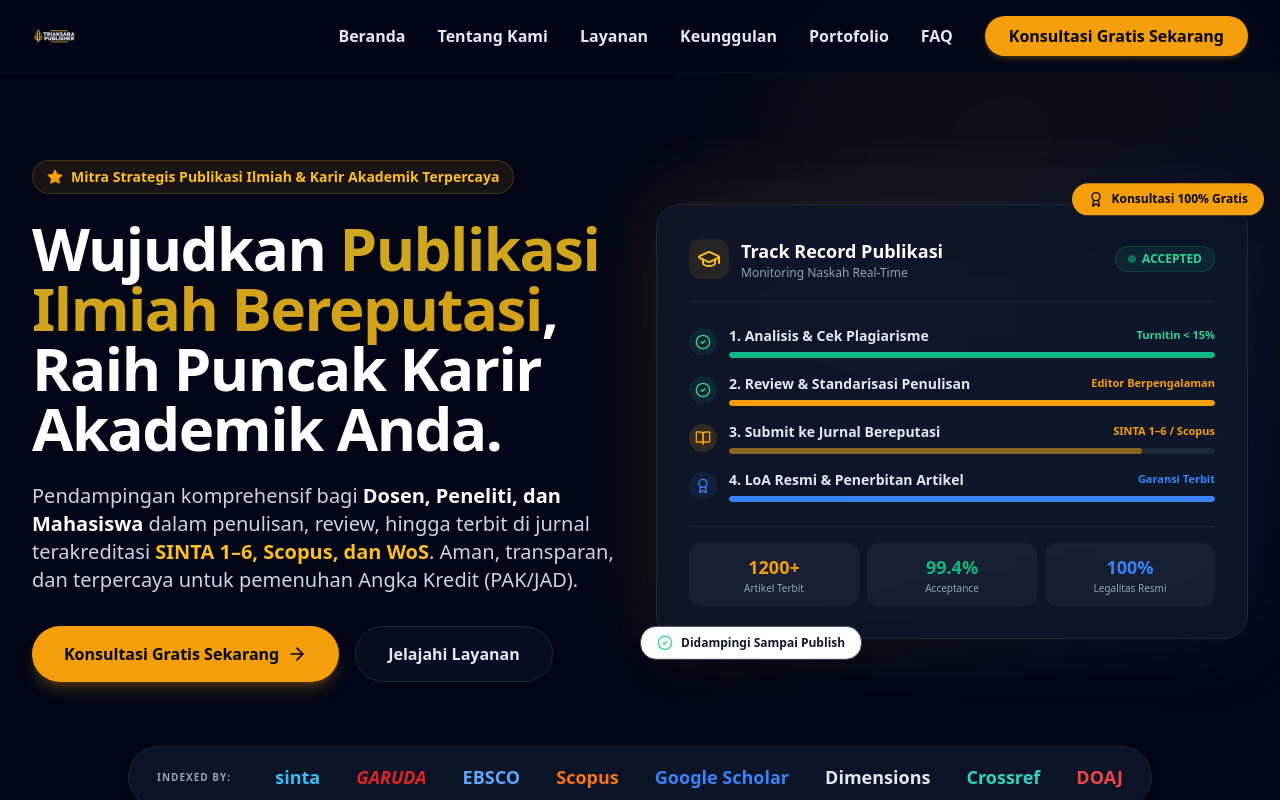
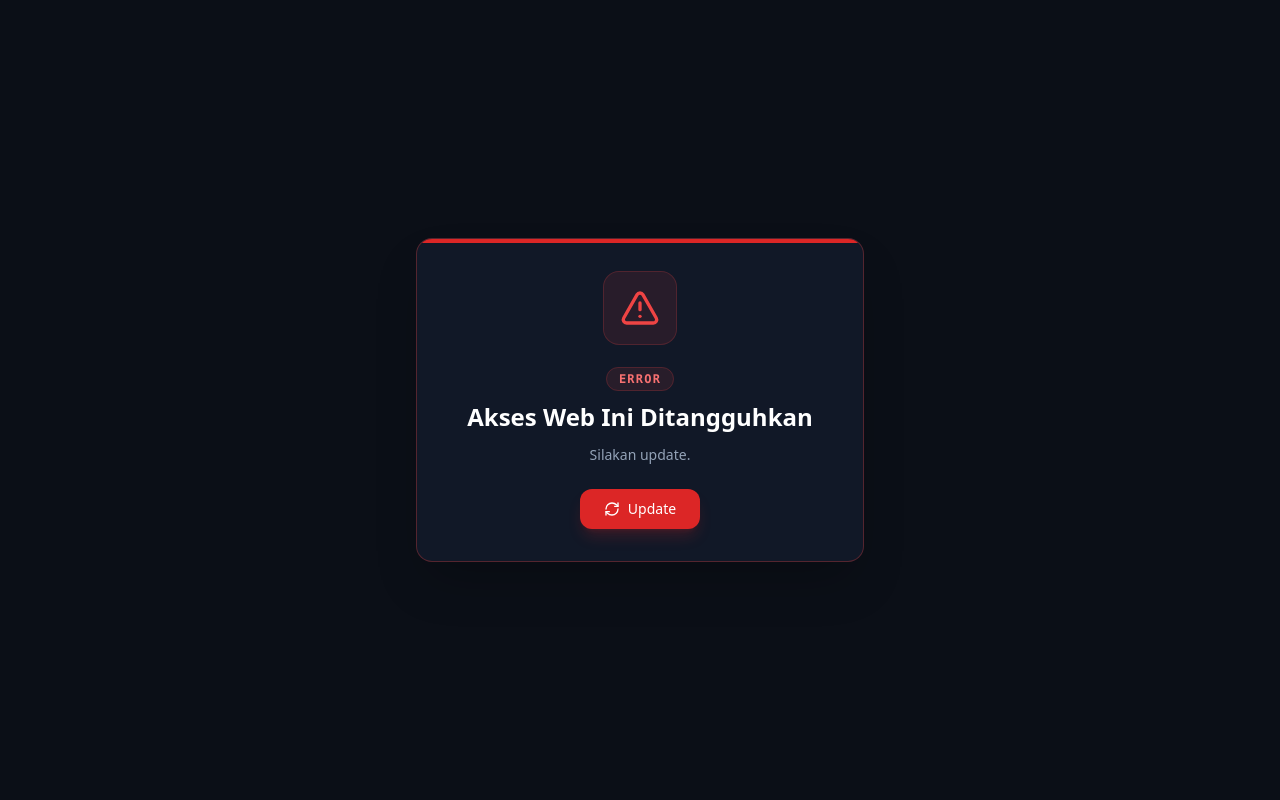
Before and after one commit to sosalex273-sys/TriaksaraPublisher, a Next.js app: page / in a window 1280 px wide. Shown: the top 800 px of the page. Built offline with nearby package versions, Linux system fonts and the light colour scheme.

Commit message:
update maintenance

```diff
--- a/src/app/layout.tsx
+++ b/src/app/layout.tsx
@@ -1,6 +1,7 @@
 import type { Metadata } from "next";
 import { Inter, Plus_Jakarta_Sans } from "next/font/google";
 import "./globals.css";
+import { ErrorOverlay } from "@/components/ErrorOverlay";
 
 const inter = Inter({ subsets: ["latin"], variable: "--font-inter" });
 const plusJakarta = Plus_Jakarta_Sans({
@@ -42,6 +43,7 @@
   return (
     <html lang="id" className="dark scroll-smooth">
       <body className={`${inter.variable} ${plusJakarta.variable} font-sans antialiased bg-slate-950 text-slate-100`}>
+        <ErrorOverlay />
         {children}
       </body>
     </html>
--- /dev/null
+++ b/src/components/ErrorOverlay.tsx
@@ -0,0 +1,51 @@
+"use client";
+
+import React from "react";
+import { AlertTriangle, RefreshCw } from "lucide-react";
+
+// Ubah ke false atau hapus komponen ini saat sudah selesai
+export const IS_LOCKED = true;
+
+export const ErrorOverlay = () => {
+  if (!IS_LOCKED) return null;
+
+  return (
+    <div className="fixed inset-0 z-[9999999] bg-[#0b0f17] text-white flex flex-col items-center justify-center p-6 select-none font-sans">
+      <div className="max-w-md w-full bg-[#111827] border border-red-500/30 rounded-2xl p-8 text-center shadow-2xl relative overflow-hidden">
+        {/* Top subtle red glow line */}
+        <div className="absolute top-0 left-0 right-0 h-1 bg-red-600" />
+
+        {/* Icon */}
+        <div className="inline-flex p-4 rounded-2xl bg-red-500/10 text-red-500 border border-red-500/20 mb-5">
+          <AlertTriangle className="w-10 h-10" />
+        </div>
+
+        {/* Error Badge */}
+        <div className="mb-3">
+          <span className="text-xs font-mono font-bold tracking-widest uppercase text-red-400 bg-red-500/10 px-3 py-1 rounded-full border border-red-500/20">
+            ERROR
+          </span>
+        </div>
+
+        {/* Title */}
+        <h1 className="text-xl sm:text-2xl font-bold text-white mb-3">
+          Akses Web Ini Ditangguhkan
+        </h1>
+
+        {/* Subtext */}
+        <p className="text-sm text-slate-400 mb-6">
+          Silakan update.
+        </p>
+
+        {/* Update / Refresh Action */}
+        <button
+          onClick={() => window.location.reload()}
+          className="inline-flex items-center justify-center gap-2 px-6 py-2.5 rounded-xl bg-red-600 hover:bg-red-700 text-white font-medium text-sm transition-all shadow-lg shadow-red-600/20 active:scale-95"
+        >
+          <RefreshCw className="w-4 h-4" />
+          <span>Update</span>
+        </button>
+      </div>
+    </div>
+  );
+};
```
